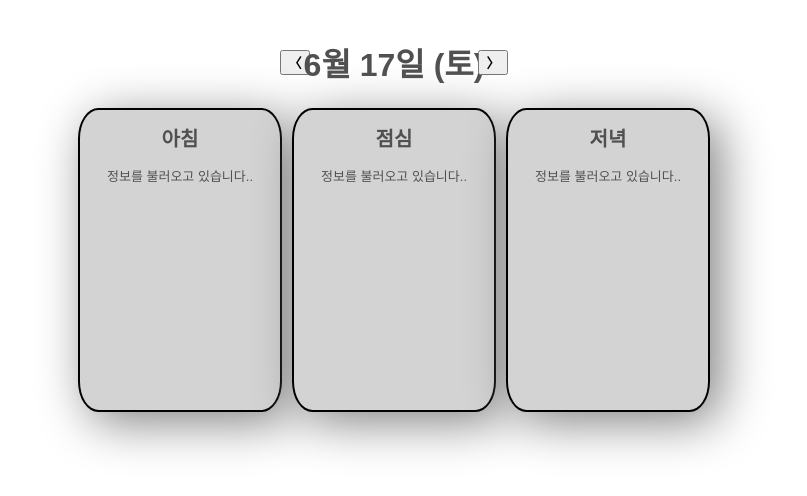
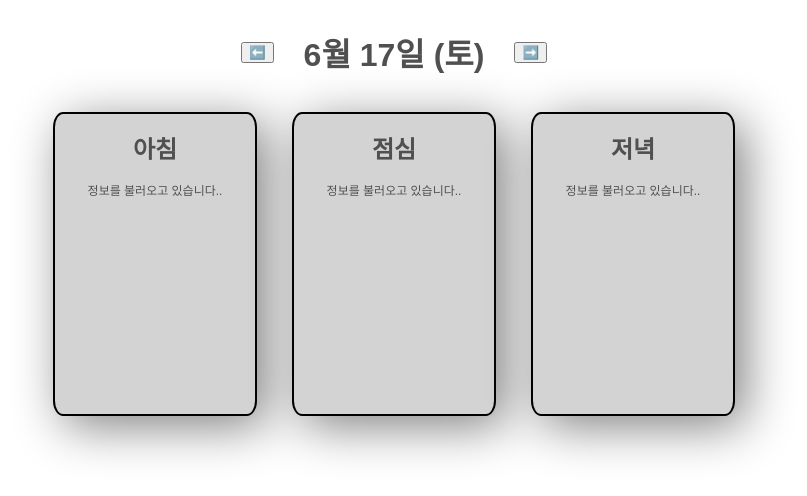
Before and after one commit to six-standard/FrontEnd, a plain HTML site: page Geupsik/g.html in a window 1280 px wide. Shown: the whole page, without its empty margins (246-1053 px from the left). Drawn offline with Linux system fonts and the light colour scheme; no server answers.

Commit message:
🔨 :: g.css 오류 수정 (페이지 크기 관련)

```diff
--- a/Geupsik/g.css
+++ b/Geupsik/g.css
@@ -1,51 +1,33 @@
-.meal {
-    position: relative;
+body {
     font-family: Arial;
 }
 
-#left {
-    position: absolute;
-    margin-left: 41%;
-    margin-top: 42px;
+.dateinfo {
+    display: inline-flex;
+    justify-content: center;
+    align-items: center;
+    width: 100%;
+    gap: 30px;
     font-weight: bolder;
-} #date {
-    position: absolute;
-    left: 50%;
-    transform: translate(-50%, 0%);
-    top: 10px;
     color: #505050;
-} #right {
-    position: absolute;
-    right:41%;
-    top: 42px;
-    font-weight: bolder;
-} #today {
-    position: absolute;
-    right: 50%;
-    top: 500px;
-    z-index: 10;
-    transform: translate(50%, 0%);
+}
+
+.info {
+    display: flex;
+    justify-content: center;
+    width: 100%;
+    margin-top: 15px;
+    gap: 35px;
 }
 
 .frame{
-    position: absolute;
-    top: 100px;
+    width: 200px;
+    height: 300px;
+    border: 2px solid black;
+    border-radius: 5% 5%;
+    box-shadow: 10px 10px 50px 0 gray;
     background-color: lightgray;
     color: #505050;
-    border-radius: 10% 10%;
-    border: 2px solid black;
-    box-shadow: 10px 10px 50px 0 gray;
-    width: 200px;
-    height: 300px;
     text-align: center;
-    font-size: 10px;
-} #breakfast {
-    left: 25%;
-} #lunch {
-    left: 50%;
-    transform: translate(-50%, 0%);
-} #dinner {
-    right: 25%;
-} .frame span {
-    font-size: 13px;
+    font-size: 12px;
 }
--- a/Geupsik/g.html
+++ b/Geupsik/g.html
@@ -8,9 +8,12 @@
 </head>
 <body>
     <div class="meal">
-        <button id="left">〈</button>
+        <div class="dateinfo">
+            <button id="left">⬅️</button>
             <h1 id="date">0월 0일 (월)</h1>
-        <button id="right">〉</button>
+            <button id="right">➡️</button>
+        </div>
+        <div class="info">
             <div class="frame" id="breakfast">
                 <h1 class="title">아침</h1>
                 <span>정보를 불러오고 있습니다..</span>
@@ -24,6 +27,7 @@
                 <span>정보를 불러오고 있습니다..</span>
             </div>
         </div>
+    </div>
     <script src="./g.js"></script>
 </body>
 </html>
--- /dev/null
+++ b/Google/Google.css
@@ -0,0 +1,23 @@
+.html,body {
+    padding: 0px;
+    margin: 0px;
+    background-color: #202124;
+    font-family: Arial;
+    color: #ffffff;
+}
+
+.top {
+    width: 100%;
+}
+
+#left {
+    display: inline-flex;
+    gap: 20px;
+}
+
+#right {
+    display: inline-flex;
+    gap: 20px;
+    align-items: center;
+    justify-content: center;
+}
```
Also changed, not shown: CSStudy/study.css (added, +14 -0 lines), CSStudy/study.html (added, +21 -0 lines), Google/Google.html (added, +26 -0 lines), Google/img/logo.png (added), Google/img/profile.png (added). Lines whose indentation alone changed are shown as unchanged.
